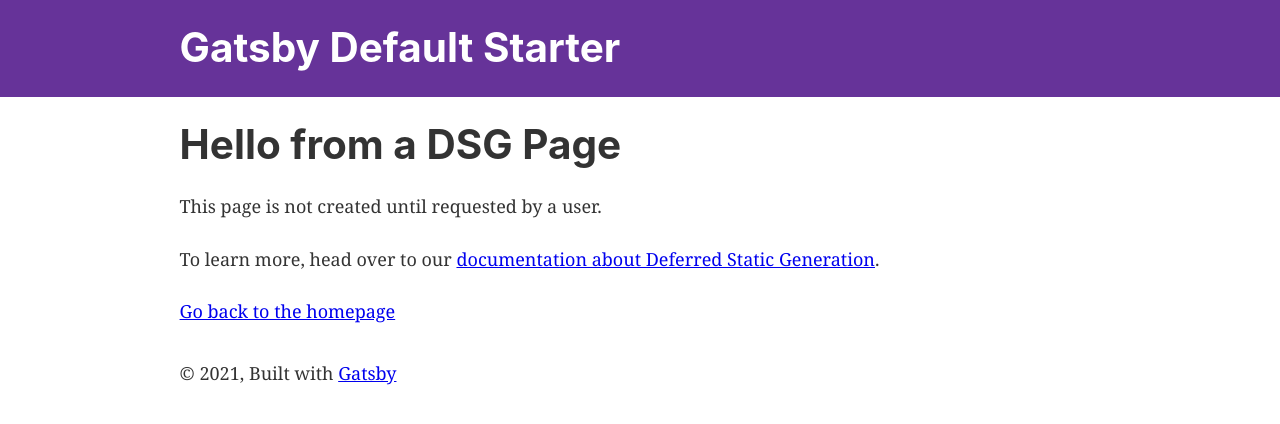
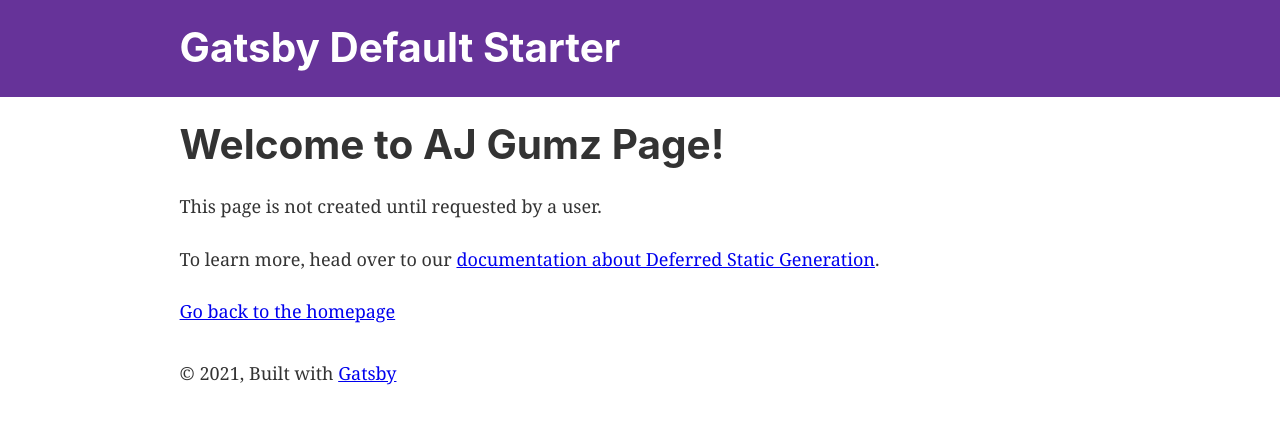
Before and after one commit to ajgumiran88/aj-gumiran-soi, a Gatsby site: page /using-dsg in a window 1280 px wide. Built offline with nearby package versions, Linux system fonts and the light colour scheme; Gatsby itself is replaced by a stand-in of ours.

Commit message:
Update using-dsg.js

```diff
--- a/src/templates/using-dsg.js
+++ b/src/templates/using-dsg.js
@@ -7,7 +7,7 @@ import Seo from "../components/seo"
 const UsingDSG = () => (
   <Layout>
     <Seo title="Using DSG" />
-    <h1>Hello from a DSG Page</h1>
+    <h1>Welcome to AJ Gumz Page!</h1>
     <p>This page is not created until requested by a user.</p>
     <p>
       To learn more, head over to our{" "}
```
